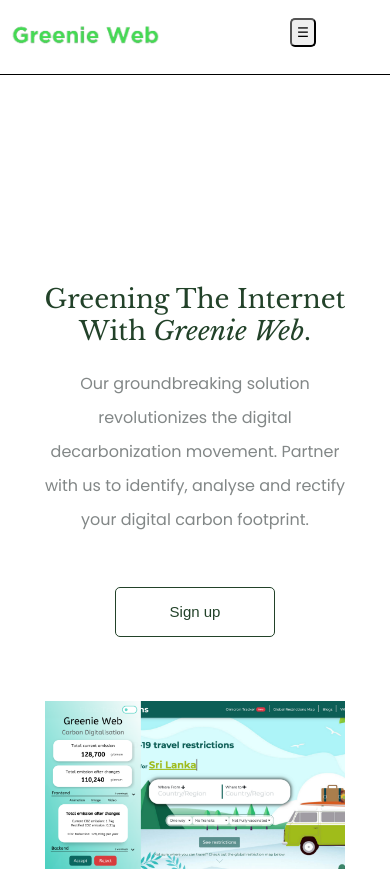
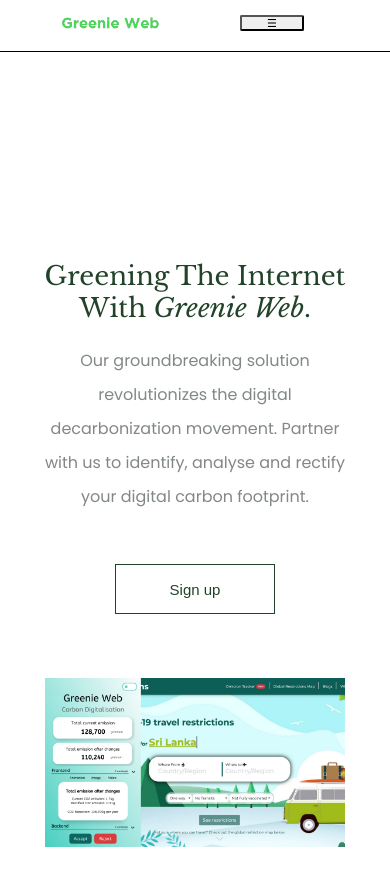
Before and after one commit to DE-DANIELS/greeniewebcoUpskill, a plain HTML site: page index.html in a window 390 px wide. Shown: the top 872 px of the page. Drawn offline with nearby package versions, Linux system fonts and the light colour scheme.

Commit message:
nav update

```diff
--- a/index.html
+++ b/index.html
@@ -36,7 +36,7 @@
           </ul>
         </div>
         <div class="mobilemenu">
-          <button onclick="displaymenu()">&#9776</button>
+          <button class="hamburger" onclick="displaymenu()"><p>&#9776</p></button>
           <ul id="menu">
             <li>About</li>
             <li>Why Us</li>
--- a/style.css
+++ b/style.css
@@ -214,6 +214,41 @@ nav {
 
 @media screen and (max-width: 900px) {
 
+  .navitems {
+    display: none
+  }
+
+  .content {
+    margin: 0 10px;
+  }
+
+  .mobilemenu {
+    display: block;
+  }
+
+  .mobilemenu button {
+    width: 8rem;
+    height: 2.5rem;
+  }
+
+  .logo img {
+    max-width: 150px;
+    margin-right: 400px;
+    margin-left: 50px;
+  }
+
+  button {
+    padding: 5px;
+    border-radius: 5px;
+    margin-top: 18px;
+  }
+  #menu {
+    position: relative;
+    right: 150%;
+    list-style: none;
+    display: none;
+  }
+
 .jsp-home-wrapper {
       display: block;
       justify-content: center;
@@ -228,6 +263,10 @@ nav {
   .jsp-home-wrapper img {
     margin-top: 2rem;
     max-width: 480px;
+  }
+
+  .signup {
+    border-radius: 0;
   }
 
   .jsp-aboutus-wrapper {
@@ -292,7 +331,7 @@ nav {
   .jsp-img-comp-wrapper p,
   .jsp-greenify p {
     font-size: 22px;
-    line-height: 40px;
+    line-height: 45px;
   }
 }
 
@@ -311,15 +350,29 @@ nav {
   }
 
   .logo img {
-    max-width: 150px;
-    margin-right: 130px;
+    max-width: 100px;
+    margin-right: 80px;
+    margin-left: 50px;
   }
 
-  button {
-    padding: 5px;
-    border-radius: 5px;
-    margin-top: 18px;
+  .hamburger {
+    border-radius: 2px;
+    margin-top: 15px;
+    padding: 0;
   }
+
+  .hamburger p {
+    font-size: 11px;
+    display: flex;
+    justify-content: center;
+    padding-bottom: 2px;
+  }
+
+  .mobilemenu button {
+    width: 4rem;
+    height: 1.0rem;
+  }
+
   #menu {
     position: relative;
     right: 150%;
@@ -343,6 +396,10 @@ nav {
   .jsp-home-wrapper img {
     margin-top: 4rem;
     max-width: 300px;
+  }
+
+  .signup {
+    border-radius: 0;
   }
 
   .jsp-aboutus-wrapper {
```
